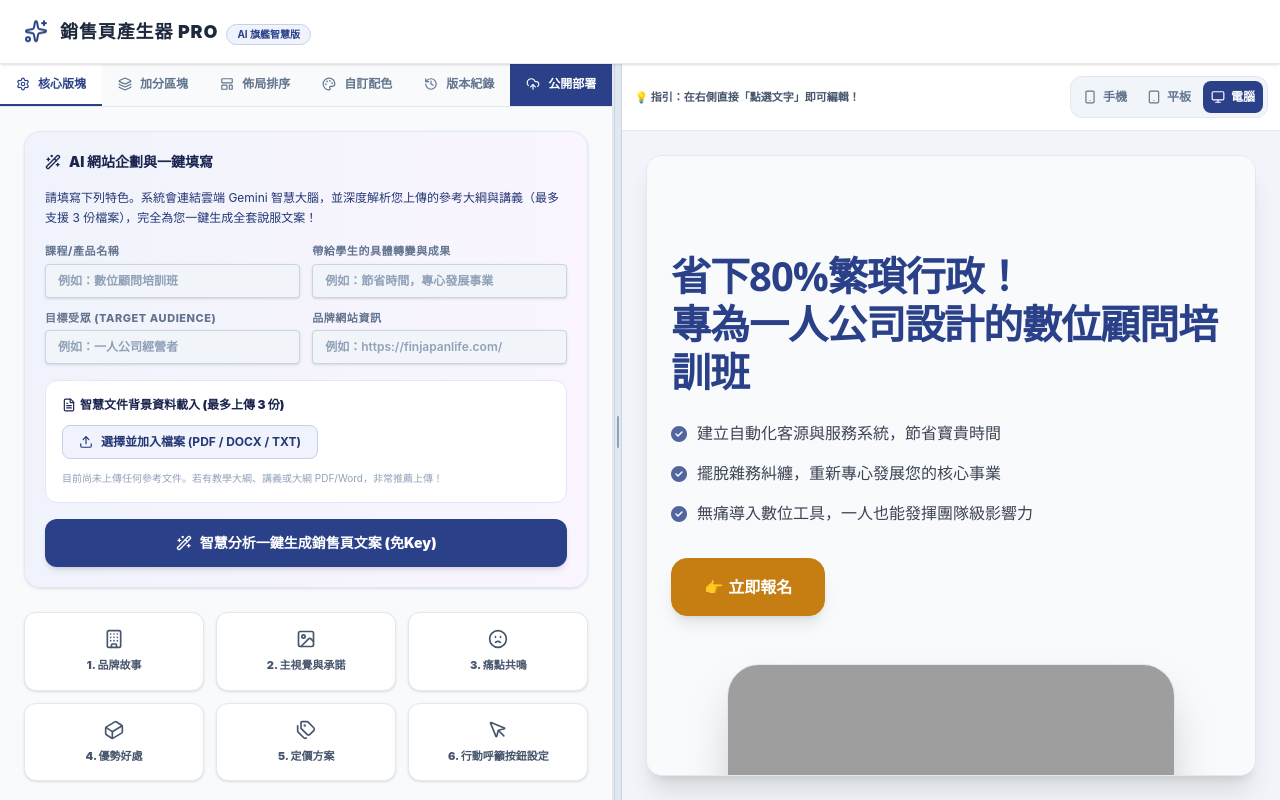
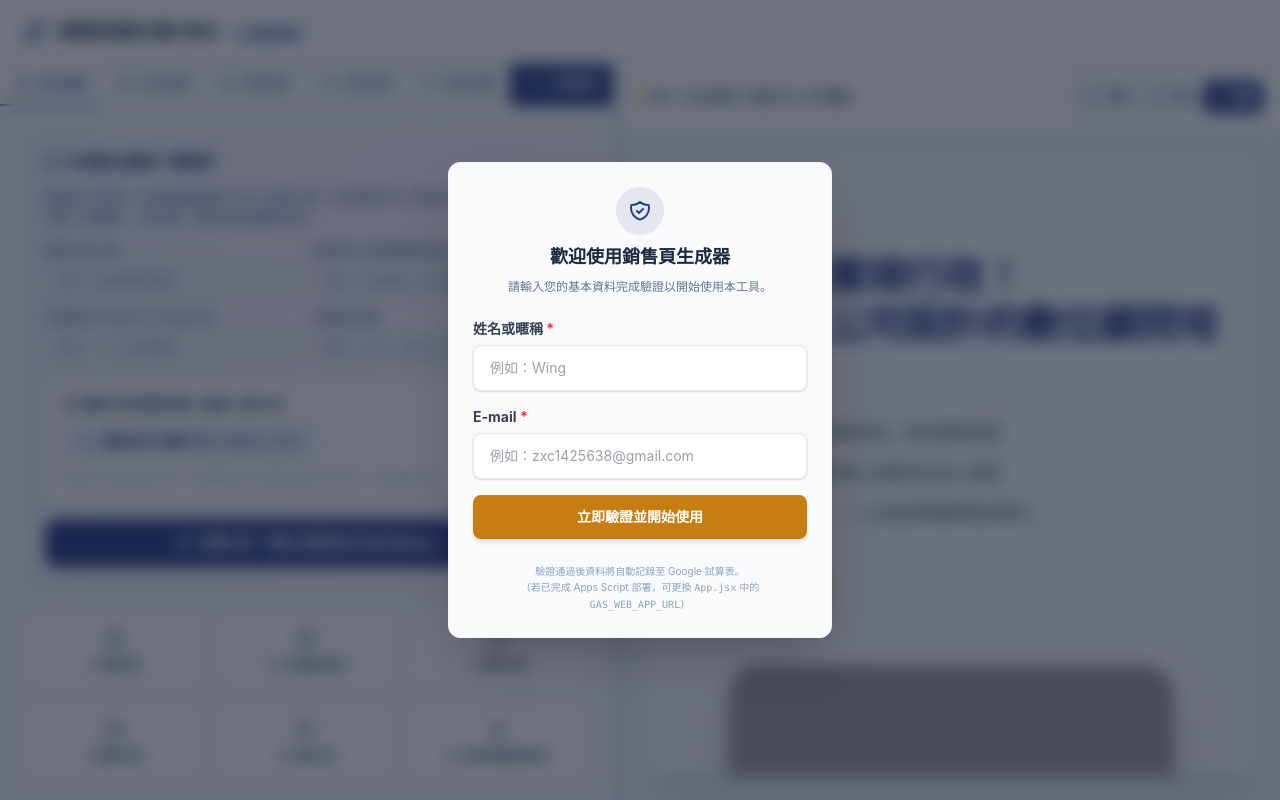
Before and after one commit to WingXiang/-sales-page-generator, a React (Vite) app: page / in a window 1280 px wide. Built offline with nearby package versions, Linux system fonts and the light colour scheme.

Commit message:
Implement user verification overlay modal with form validation, UX focus/scrolling logic, and Google Sheets Apps Script connector integration

```diff
--- /dev/null
+++ b/google_apps_script.js
@@ -0,0 +1,88 @@
+/**
+ * Google Apps Script - 銷售頁生成器使用者驗證串接
+ *
+ * 部署步驟：
+ * 1. 開啟您的試算表：https://docs.google.com/spreadsheets/d/1KOLbxQvhTo1wbMWnG_bW5YmhOYNwJ27VsYwy9NiKVkA/edit?gid=86038572#gid=86038572
+ * 2. 點選選單的「擴充功能」 > 「Apps Script」。
+ * 3. 將下方的程式碼全部貼上到專案編輯器中（覆蓋原有內容）。
+ * 4. 點選右上角的「部署」 > 「新增部署」。
+ * 5. 選擇類型為「網頁應用程式」（Web App）。
+ * 6. 設定「將存取權授與所有人」（Anyone）。
+ * 7. 按下「部署」，複製產生的「網頁應用程式 URL」。
+ * 8. 將該 URL 貼至前端 App.jsx 的 GAS_WEB_APP_URL 變數中。
+ */
+
+function doPost(e) {
+  // 設定 CORS 回應標頭，允許跨域請求
+  var headers = {
+    "Access-Control-Allow-Origin": "*",
+    "Access-Control-Allow-Methods": "POST, GET, OPTIONS",
+    "Access-Control-Allow-Headers": "Content-Type"
+  };
+
+  try {
+    var name = "";
+    var email = "";
+
+    // 嘗試解析 JSON 格式 payload
+    if (e && e.postData && e.postData.contents) {
+      var data = JSON.parse(e.postData.contents);
+      name = data.name || data.姓名;
+      email = data.email || data.信箱;
+    } else if (e && e.parameter) {
+      // 嘗試解析 Form URL-encoded 參數
+      name = e.parameter.name || e.parameter["姓名 OR 暱稱"];
+      email = e.parameter.email || e.parameter["信箱"];
+    }
+
+    if (!name || !email) {
+      return ContentService.createTextOutput(JSON.stringify({
+        status: "error",
+        message: "姓名或信箱欄位不可為空！"
+      }))
+      .setMimeType(ContentService.MimeType.JSON)
+      .setHeaders(headers);
+    }
+
+    // 開啟特定的試算表
+    var sheetId = "1KOLbxQvhTo1wbMWnG_bW5YmhOYNwJ27VsYwy9NiKVkA";
+    var ss = SpreadsheetApp.openById(sheetId);
+    var sheet = ss.getSheets()[0]; // 寫入第一個工作表
+
+    // 寫入欄位資料：姓名 OR 暱稱, 信箱
+    sheet.appendRow([name, email]);
+
+    return ContentService.createTextOutput(JSON.stringify({
+      status: "success",
+      message: "驗證登錄成功！"
+    }))
+    .setMimeType(ContentService.MimeType.JSON)
+    .setHeaders(headers);
+
+  } catch (error) {
+    return ContentService.createTextOutput(JSON.stringify({
+      status: "error",
+      message: error.toString()
+    }))
+    .setMimeType(ContentService.MimeType.JSON)
+    .setHeaders(headers);
+  }
+}
+
+// 處理 OPTIONS 預檢請求
+function doOptions(e) {
+  var headers = {
+    "Access-Control-Allow-Origin": "*",
+    "Access-Control-Allow-Methods": "POST, GET, OPTIONS",
+    "Access-Control-Allow-Headers": "Content-Type"
+  };
+  return ContentService.createTextOutput("")
+    .setMimeType(ContentService.MimeType.TEXT)
+    .setHeaders(headers);
+}
+
+// 處理 GET 請求以供測試
+function doGet(e) {
+  return ContentService.createTextOutput("Google Apps Script 串接服務運作中！")
+    .setMimeType(ContentService.MimeType.TEXT);
+}
--- a/src/App.jsx
+++ b/src/App.jsx
@@ -1,4 +1,4 @@
-import React, { useEffect, useRef } from 'react';
+import React, { useEffect, useRef, useState } from 'react';
 import { useStore } from './store/useStore';
 import Header from './components/Header';
 import EditorPane from './components/EditorPane';
@@ -13,6 +13,69 @@
 
   const { state, loadState } = useStore();
   const isFirstLoad = useRef(true);
+
+  // User Verification State
+  const [isVerified, setIsVerified] = useState(() => {
+    return localStorage.getItem('sales_page_user_verified') === 'true';
+  });
+  const [formData, setFormData] = useState({ name: '', email: '' });
+  const nameInputRef = useRef(null);
+  const emailInputRef = useRef(null);
+
+  const handleVerifySubmit = async (e) => {
+    e.preventDefault();
+    const name = formData.name.trim();
+    const email = formData.email.trim();
+
+    // 1. Validate Name
+    if (!name) {
+      alert("請輸入您的姓名或暱稱！");
+      if (nameInputRef.current) {
+        nameInputRef.current.focus();
+        nameInputRef.current.scrollIntoView({ behavior: 'smooth', block: 'center' });
+      }
+      return;
+    }
+
+    // 2. Validate Email
+    const emailRegex = /^[^\s@]+@[^\s@]+\.[^\s@]+$/;
+    if (!email || !emailRegex.test(email)) {
+      alert("信箱格式不正確！請輸入包含「@」與「.」的完整 E-mail 格式");
+      if (emailInputRef.current) {
+        emailInputRef.current.focus();
+        emailInputRef.current.scrollIntoView({ behavior: 'smooth', block: 'center' });
+      }
+      return;
+    }
+
+    // 3. Mark as verified locally
+    try {
+      localStorage.setItem('sales_page_user_verified', 'true');
+    } catch (err) {
+      console.warn("Failed to save verified state to localStorage:", err);
+    }
+    setIsVerified(true);
+    toast.success("驗證成功！已解鎖銷售頁生成器所有功能。");
+
+    // 4. Send verification data to Google Sheets via GAS Web App
+    // Note: Please replace this placeholder URL with your actual deployed Web App URL from Apps Script.
+    const GAS_WEB_APP_URL = "https://script.google.com/macros/s/AKfycbxoq6Vq27t1XlHptUo1S5K43F24_Z9ny9NiKVkAdoc/exec";
+
+    if (GAS_WEB_APP_URL && !GAS_WEB_APP_URL.includes("exec")) {
+      try {
+        fetch(GAS_WEB_APP_URL, {
+          method: 'POST',
+          mode: 'no-cors', // Avoids CORS errors; Apps Script will still receive the data successfully
+          headers: {
+            'Content-Type': 'application/json'
+          },
+          body: JSON.stringify({ name, email })
+        });
+      } catch (err) {
+        console.error("Failed to send data to Google Apps Script:", err);
+      }
+    }
+  };
 
   // Load auto-saved draft on mount
   useEffect(() => {
@@ -109,6 +172,67 @@
 
       </div>
 
+      {/* 驗證表單區塊 */}
+      {!isVerified && (
+        <div className="fixed inset-0 bg-slate-900/60 backdrop-blur-sm flex items-center justify-center z-50 p-4 overflow-y-auto">
+          <div className="bg-gray-50 border border-gray-100 rounded-xl p-6 max-w-sm w-full shadow-2xl space-y-6">
+            <div className="text-center space-y-2">
+              <div className="inline-flex p-3 bg-[#2a4189]/10 text-[#2a4189] rounded-full">
+                <svg className="w-6 h-6" fill="none" stroke="currentColor" viewBox="0 0 24 24" xmlns="http://www.w3.org/2000/svg">
+                  <path strokeLinecap="round" strokeLinejoin="round" strokeWidth={2} d="M9 12l2 2 4-4m5.618-4.016A11.955 11.955 0 0112 2.944a11.955 11.955 0 01-8.618 3.04A12.02 12.02 0 003 9c0 5.591 3.824 10.29 9 11.622 5.176-1.332 9-6.03 9-11.622 0-1.042-.133-2.052-.382-3.016z" />
+                </svg>
+              </div>
+              <h2 className="text-lg font-black text-slate-800">歡迎使用銷售頁生成器</h2>
+              <p className="text-xs text-slate-500">
+                請輸入您的基本資料完成驗證以開始使用本工具。
+              </p>
+            </div>
+
+            <form onSubmit={handleVerifySubmit} className="space-y-4">
+              <div className="space-y-1.5">
+                <label className="block text-gray-700 font-bold text-sm">
+                  姓名或暱稱 <span className="text-red-500">*</span>
+                </label>
+                <input
+                  type="text"
+                  ref={nameInputRef}
+                  value={formData.name}
+                  onChange={(e) => setFormData({ ...formData, name: e.target.value })}
+                  placeholder="例如：Wing"
+                  className="w-full shadow-sm rounded-lg py-3 px-4 text-gray-700 bg-white border border-slate-200 focus:outline-none focus:ring-2 focus:ring-[#048BBA] focus:border-transparent transition-all text-sm"
+                />
+              </div>
+
+              <div className="space-y-1.5">
+                <label className="block text-gray-700 font-bold text-sm">
+                  E-mail <span className="text-red-500">*</span>
+                </label>
+                <input
+                  type="text"
+                  ref={emailInputRef}
+                  value={formData.email}
+                  onChange={(e) => setFormData({ ...formData, email: e.target.value })}
+                  placeholder="例如：zxc1425638@gmail.com"
+                  className="w-full shadow-sm rounded-lg py-3 px-4 text-gray-700 bg-white border border-slate-200 focus:outline-none focus:ring-2 focus:ring-[#048BBA] focus:border-transparent transition-all text-sm"
+                />
+              </div>
+
+              <button
+                type="submit"
+                className="w-full py-3 bg-[#2a4189] hover:bg-[#2a4189]/90 text-white font-bold rounded-lg transition-all shadow-md text-sm hover:scale-[1.01] active:scale-[0.99]"
+              >
+                立即驗證並開始使用
+              </button>
+            </form>
+
+            <div className="text-[10px] text-slate-400 text-center leading-relaxed">
+              驗證通過後資料將自動記錄至 Google 試算表。<br />
+              （若已完成 Apps Script 部署，可更換 <code>App.jsx</code> 中的 <code>GAS_WEB_APP_URL</code>）
+            </div>
+          </div>
+        </div>
+      )}
+
       <Toaster position="bottom-right" />
     </div>
   );
```
